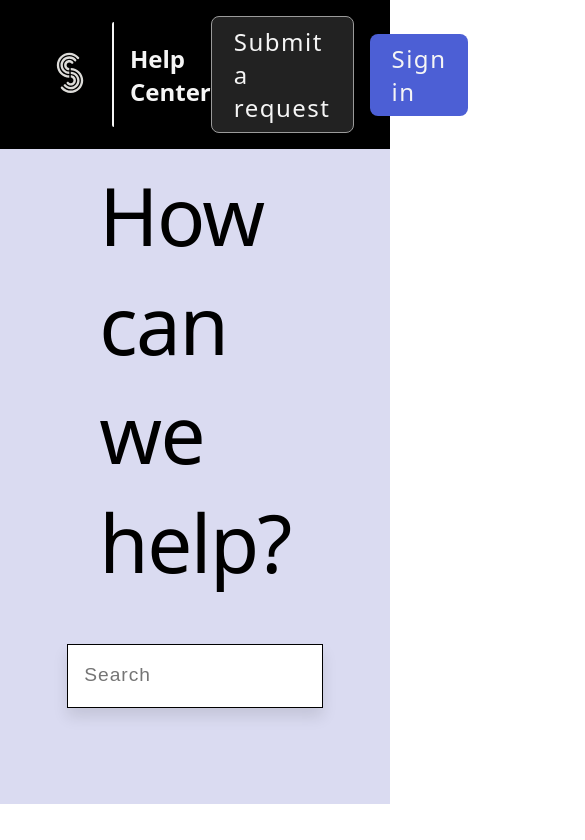
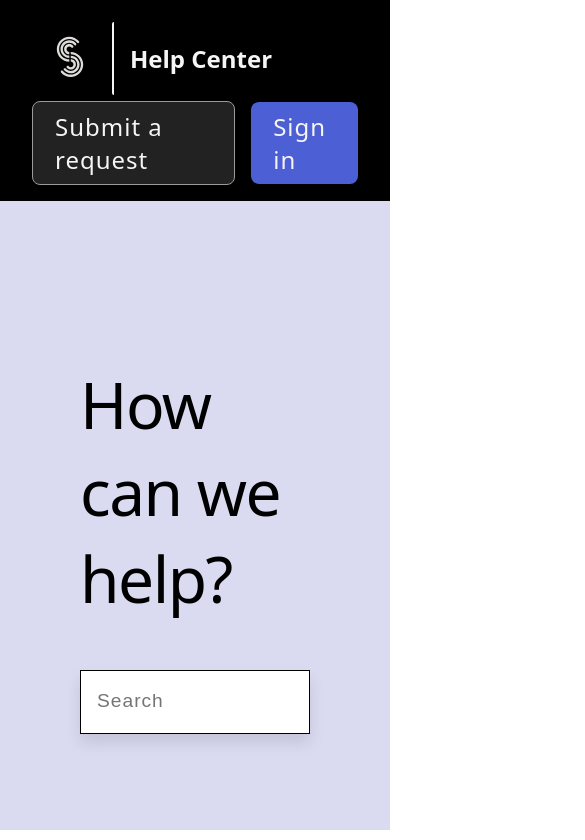
Before and after one commit to Tweedle2Dum/designs, a plain HTML site: page design-01/index.html in a window 390 px wide. Shown: the top 840 px of the page, 585 px wide, since content can reach past the window. Drawn offline with Linux system fonts and the light colour scheme.

Commit message:
tried to make the layout responsive

```diff
--- a/design-01/styles.css
+++ b/design-01/styles.css
@@ -31,14 +31,14 @@ svg:hover{
 
 .topbar-outer{
     background-color:var(--header-top-clr);
-    position: fixed;
-    width: 100%;
+
 }
 
 .topbar-inner{
     display: flex;
     color: whitesmoke;
     padding:1rem 2rem;
+    flex-wrap: wrap;
 }
 
 .logo-help-wrapper{
@@ -96,7 +96,7 @@ svg:hover{
     padding: 8px 22px;
     font-size: 1.5rem ;
     color: whitesmoke;
-    letter-spacing: 1.5px;
+    letter-spacing: 1px;
 }
 
 a#submit{
@@ -134,8 +134,23 @@ section.hero-section{
     padding: 0 2rem;
 }
 
+@media (max-width:901px){
+
+    .hero-section-text-content {
+        font-size: 4rem;
+    }
+
+}
+
+@media (max-width:740px){
+    .hero-section-text-content{
+        padding: 0 0;
+    }
+
+}
+
 .inner-hero{
-    margin: 0 2rem;
+    margin: 0  ;
 }
 
 form.hero-section-input{
@@ -188,8 +203,14 @@ input[type="search"]:hover,input[type="search"]:focus{
     gap: 3rem;
     letter-spacing: -1px;
     word-spacing: 3px;
-    padding: 0 5rem;
+    padding: 0 0rem;
 
+}
+
+@media (max-width:740px){
+    .items-container{
+        grid-template-columns: 1fr;
+    }
 }
 
 .item-container{
```
